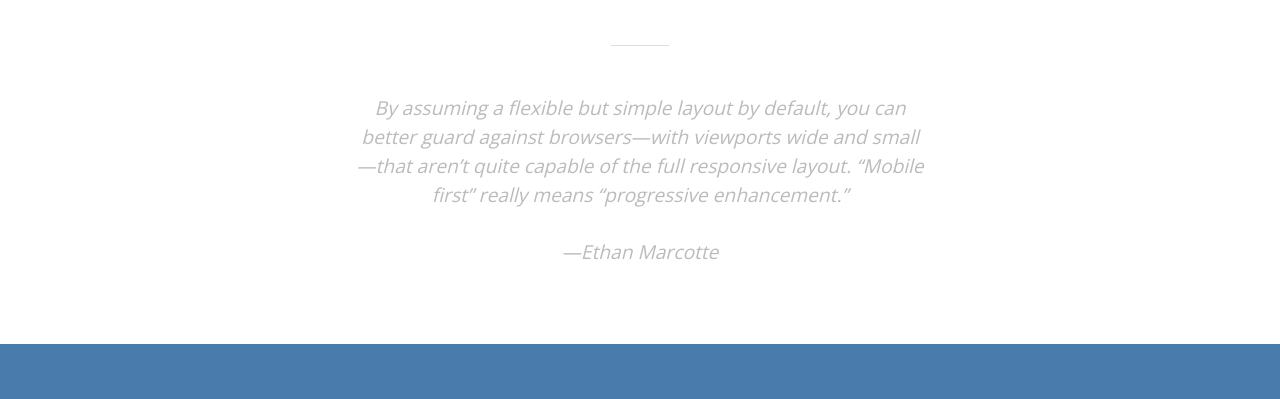
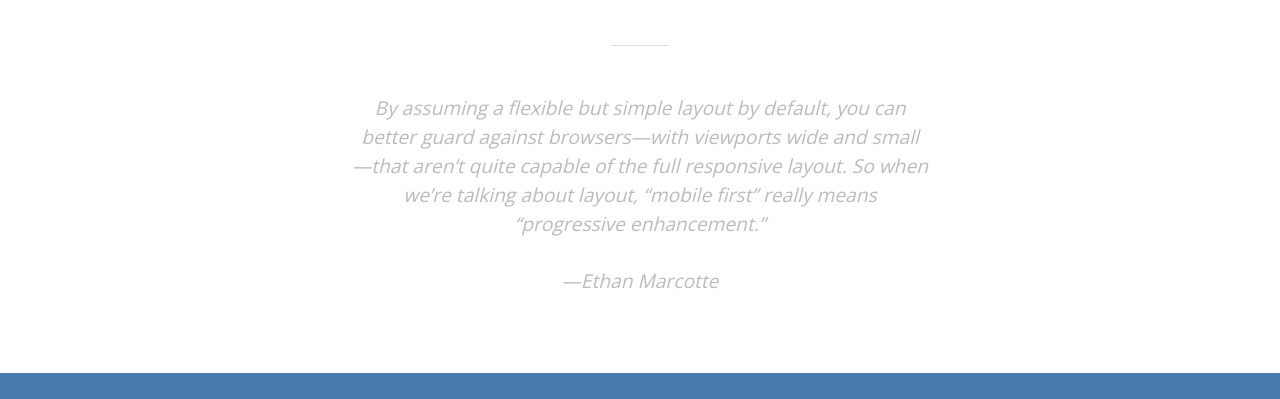
Before and after one commit to aekaplan/grid, a plain HTML site: page index.html in a window 1280 px wide. Shown: the part 1835-2234 px from the top of the page. Drawn offline with nearby package versions, Linux system fonts and the light colour scheme; files that its build step writes are made by us from their sources.

Commit message:
Update index.html

```diff
--- a/index.html
+++ b/index.html
@@ -63,8 +63,8 @@
         <hr>
         <blockquote>
           <p>By assuming a flexible but simple layout by default, you can better guard against browsers—with viewports wide
-          and small—that aren’t quite capable of the full responsive layout. “Mobile first” really means “progressive
-          enhancement.”</p>
+          and small—that aren’t quite capable of the full responsive layout. So when we’re talking about layout, “mobile first”
+          really means “progressive enhancement.”</p>
           <cite>—Ethan Marcotte</cite>
         </blockquote>
       </div>
```
